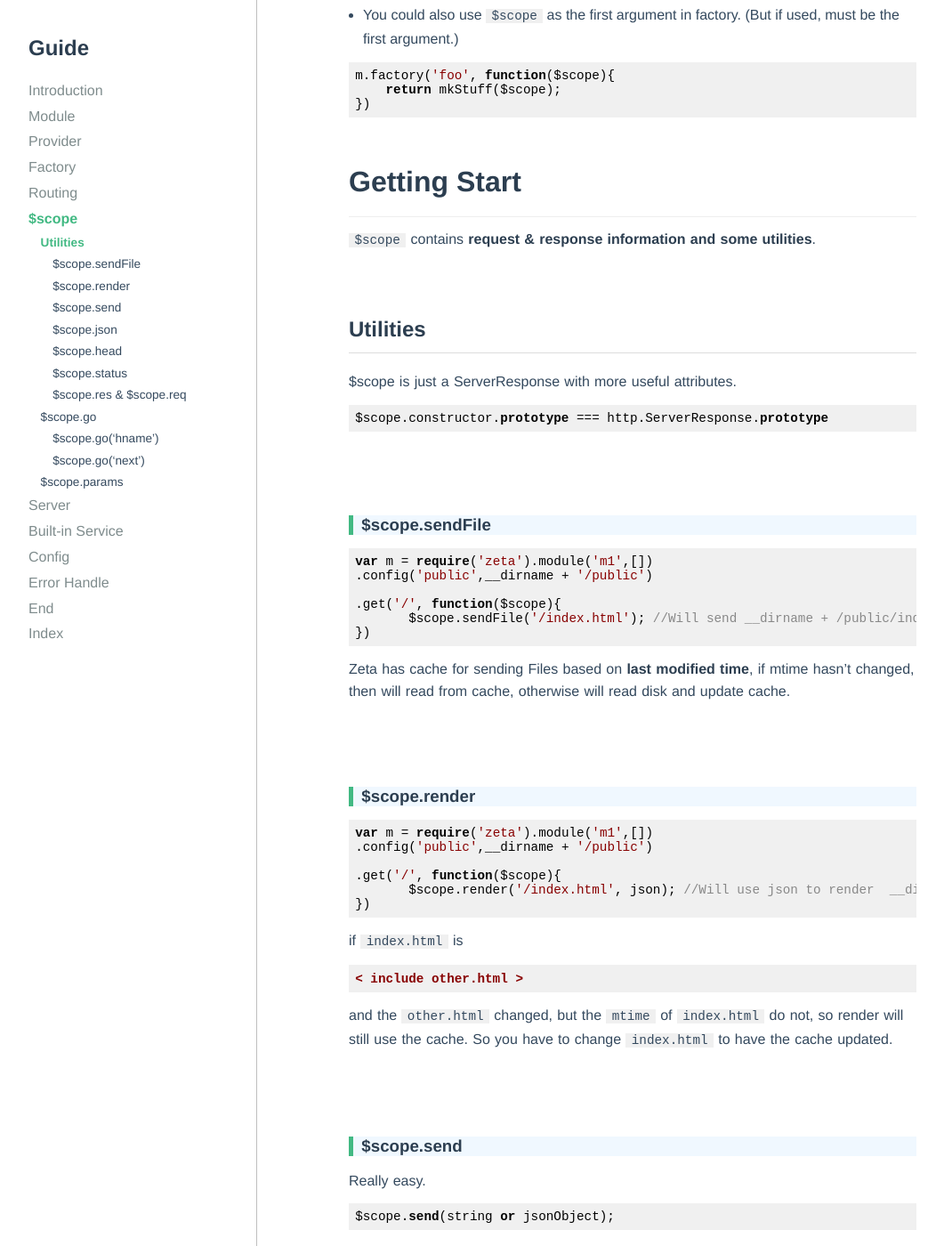
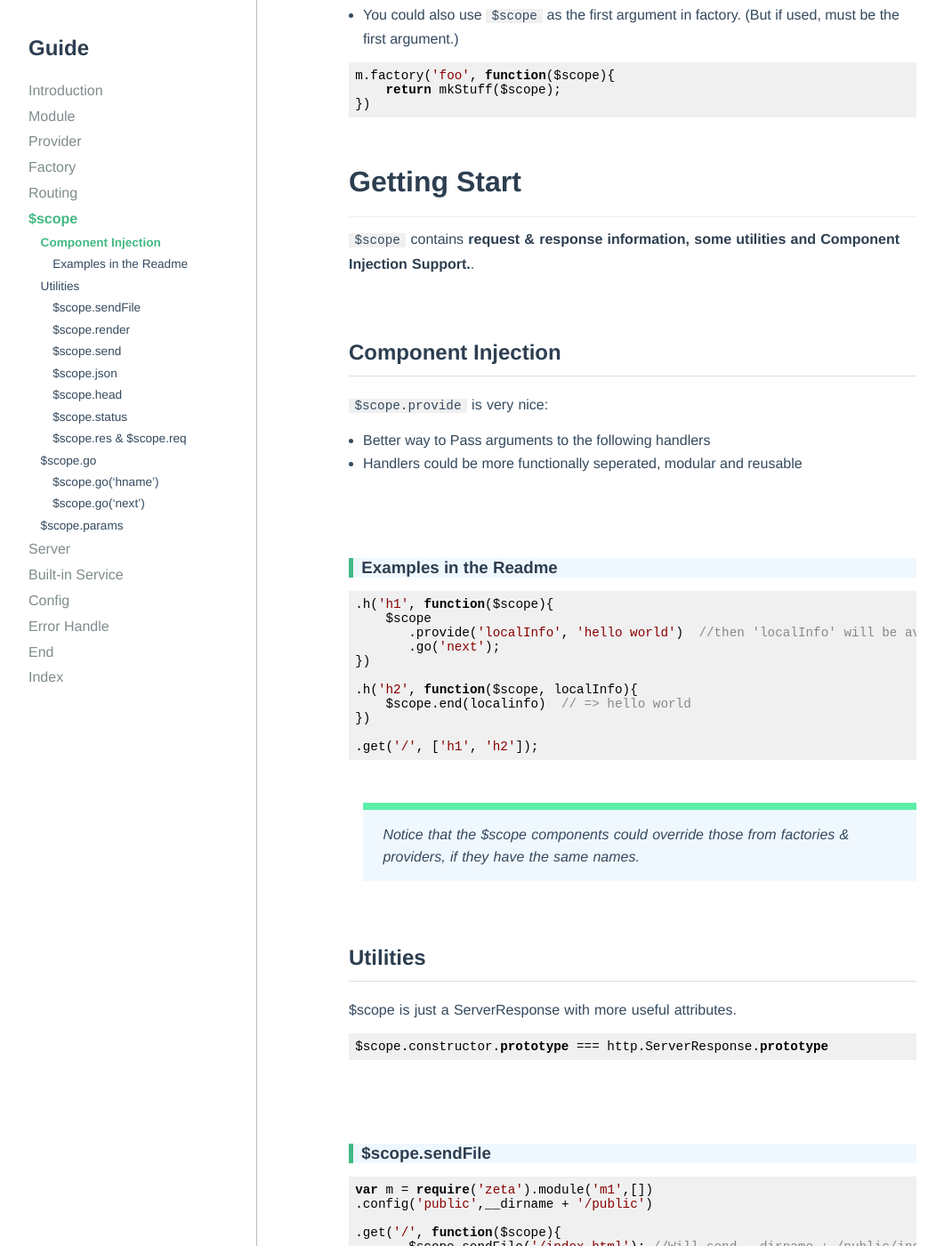
Before and after one commit to mlzxy/Zeta, a Jekyll site: the page built from _guide/6.$scope.md, in a window 1280 px wide and 1400 px high, scrolled down 585 px. Shown: the whole window at 89% size, without its empty margins (32-1093 px from the left). Built offline with Jekyll 4.4.1, drawn with Linux system fonts in a browser that asks for light colours.

Commit message:
Add Guide & API: $scope.provide

```diff
--- a/_guide/6.$scope.md
+++ b/_guide/6.$scope.md
@@ -40,7 +40,34 @@ m.factory('foo', function($scope){
 
 # Getting Start
 
-`$scope` contains **request & response information and some utilities**.
+`$scope` contains **request & response information, some utilities and Component Injection Support.**.
+
+## Component Injection
+
+`$scope.provide` is very nice:
+
+- Better way to Pass arguments to the following handlers
+- Handlers could be more functionally seperated,  modular and reusable
+
+
+### Examples in the Readme
+
+~~~javascript
+.h('h1', function($scope){
+    $scope
+       .provide('localInfo', 'hello world')  //then 'localInfo' will be available for injection in the following handlers
+       .go('next');
+})
+
+.h('h2', function($scope, localInfo){
+    $scope.end(localinfo)  // => hello world
+})
+
+.get('/', ['h1', 'h2']);
+~~~
+
+> Notice that the $scope components could override those from factories & providers, if they have the same names.
+
 
 ## Utilities
 
```
Also changed, not shown: _posts/2015-1-22-shortcut.md (+1 -1 lines), api.md (+18 -0 lines).
